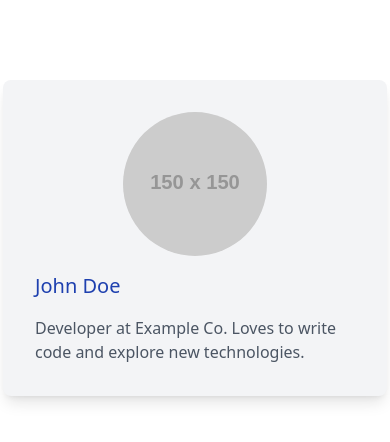
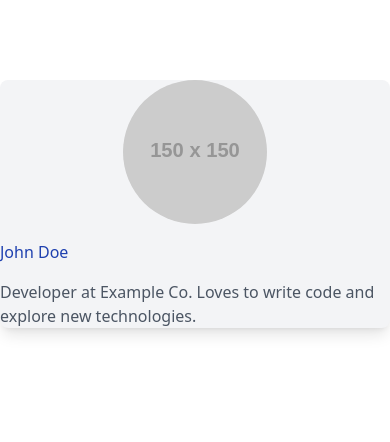
Before and after one commit to niobed96/alx-fe-reactjs, a React (Vite) app in the folder tailwind-react-integration/: page / in a window 390 px wide. Shown: the top 442 px of the page. Built offline with nearby package versions, Linux system fonts and the light colour scheme.

Commit message:
updating UserProfile component to make it responsive

```diff
--- a/tailwind-react-integration/src/components/UserProfile.jsx
+++ b/tailwind-react-integration/src/components/UserProfile.jsx
@@ -1,13 +1,13 @@
 function UserProfile() {
   return (
-    <div className="user-profile bg-gray-100 p-8 max-w-sm mx-auto my-20 rounded-lg shadow-lg">
+    <div className="user-profile bg-gray-100 sm:p-4 md:p-8 sm:max-w-xs md:max-w-sm mx-auto my-20 rounded-lg shadow-lg">
       <img
         src="https://via.placeholder.com/150"
         alt="User"
-        className="rounded-full w-36 h-36 mx-auto"
+        className="rounded-full sm:w-24 sm:h-24 md:w-36 md: h-36 mx-auto"
       />
-      <h1 className="text-xl text-blue-800 my-4">John Doe</h1>
-      <p className="text-gray-600 text-base">
+      <h1 className="sm:text-lg md:text-xl text-blue-800 my-4">John Doe</h1>
+      <p className="text-gray-600 sm:text-sm md:text-base">
         Developer at Example Co. Loves to write code and explore new
         technologies.
       </p>
```
